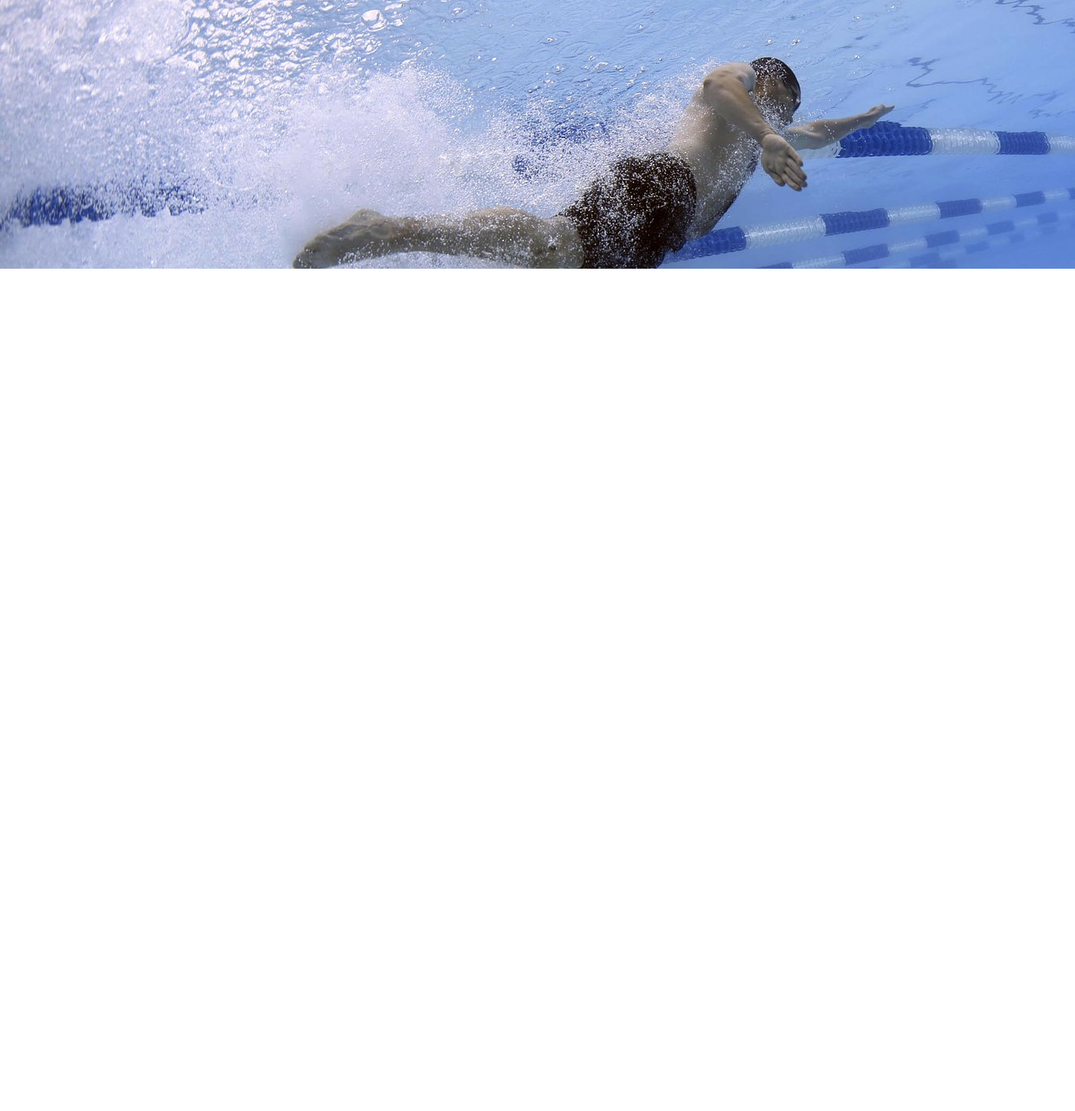
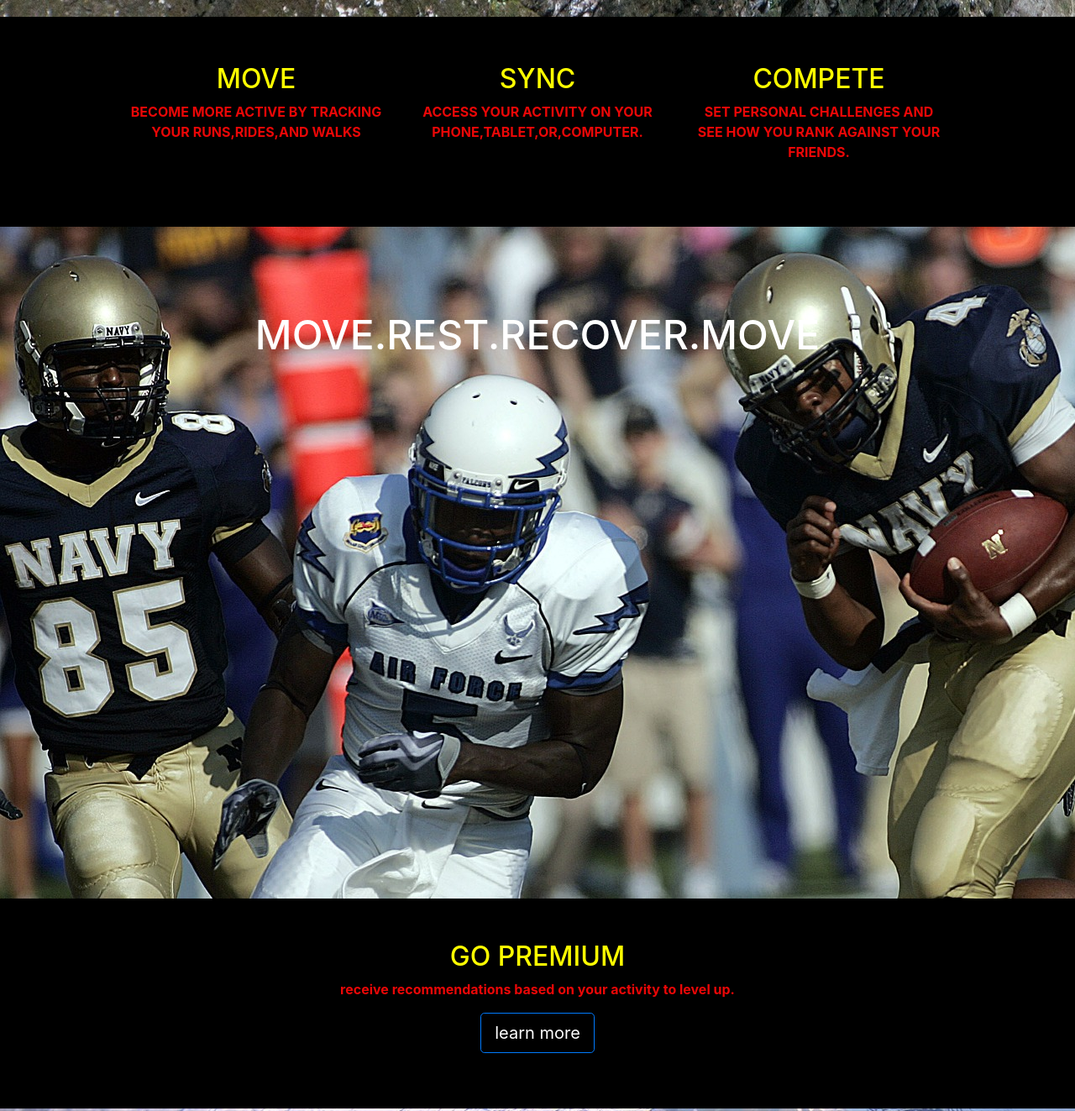
Before and after one commit to kajal1122/Move-Project, a plain HTML site: page index.html in a window 1280 px wide. Shown: the part 880-2203 px from the top of the page at 84% size. Before the commit the page ends 1200 px from the top, so only its background shows below. Drawn offline with nearby package versions, Linux system fonts and the light colour scheme.

Commit message:
final version

```diff
--- a/index.html
+++ b/index.html
@@ -15,9 +15,44 @@
 
           <button class="btn btn-primary btn-lg  button">Start Now</button>
 
-        </div>
+
       </div>
     </section>
+    <section class="sub-task">
+      <div class="container-fluid">
+        <div class="row tasks">
+          <div class="col-lg-4 ">
+            <h3 class="coltaskh">move</h3>
+            <p class="coltaskp">become more active by tracking your runs,rides,and walks</p>
+
+          </div>
+          <div class="col-lg-4 ">
+            <h3 class="coltaskh">sync</h3>
+            <p class="coltaskp">access your activity on your phone,tablet,or,computer.</p>
+          </div>
+          <div class="col-lg-4 ">
+            <h3 class="coltaskh">compete</h3>
+            <p class="coltaskp">set personal challenges and see how you rank against your friends.</p>
+          </div>
+        </div>
+
+      </div>
+    </section>
+      <section class="main-sub-wrapper">
+        <div class="container-fluid">
+          <h2>move.rest.recover.move</h2>
+
+        </div>
+      </section>
+      <section class="task-end">
+        <div class="container-fluid learnbar">
+          <h3 class="coltaskh3">go premium</h3>
+          <p class="coltaskp">receive recommendations based on your activity to level up.</p>
+          <button class="btn btn-primary btn-lg  button">learn more</button>
+        </div>
+
+      </section>
+
     <section class="sub-wrapper">
       <div class="container-fluid">
         <h3>stop scrolling.start moving </h3>
--- a/style.css
+++ b/style.css
@@ -1,23 +1,34 @@
 .main-wrapper
 {
-  background: url(youth1.jpg) center;
+  background: url(climb2.jpg) ;
+
   text-align: center;
-  height: 600px;;
+  height: 900px;
+  color: #3C08F8    ;
+  padding-top: 70px;
+
+}
+.main-sub-wrapper
+{
+  text-align: center;
+  height: 800px;
   color: #28B463;
-  padding-top: 40px;
+  padding-top: 100px;
 
 }
 h1
 {
-  font-size: 9rem;
+  font-size: 8rem;
   padding-top: 50px;
   text-transform: uppercase;
+  font-weight: bold;
 
 }
 p
 {
-  font-size: 1.5rem;
-  color: white;
+  font-size: 2rem;
+  color:#EA0707;
+  font-weight: bold;
 }
 .button
 {
@@ -27,9 +38,59 @@ p
 {
   background: #288463;
 }
+.main-sub-wrapper
+{
+  background: url(youth1.jpg);
+}
+h2
+{
+  font-size: 3rem;
+  text-transform: uppercase;
+  color: white;
+
+}
+.tasks
+{
+  color: yellow;
+  background-color: black;
+  text-transform: uppercase;
+  padding-top: 5px;
+  text-align: center;
+  height: 250px;
+  padding-left: 11%;
+  padding-right: 11%;
+
+
+}
+.coltaskh
+{
+  font-size: 2rem;
+
+  text-align: center;
+
+}
+.coltaskp
+{
+  font-size: 1rem;
+
+  text-align: center;
+}
+.learnbar
+{
+  text-align: center;
+  background-color: black;
+  height: 250px;
+
+}
+.coltaskh3
+{
+  color: yellow;
+  font-size: 2rem;
+}
 .sub-wrapper
 {
   background: url(swim.jpg);
+
   text-align: center;
   height: 600px;
   padding: 60px;
@@ -38,7 +99,7 @@ p
 }
 h3
 {
-  font-size: 3rem;
+  font-size: 2.5rem;
   padding-top: 50px;
   text-transform: uppercase;
   padding top: 40px;
@@ -55,3 +116,7 @@ h3
 {
   background: #288463;
 }
+.subtask
+{
+  background color: black;
+}
```
